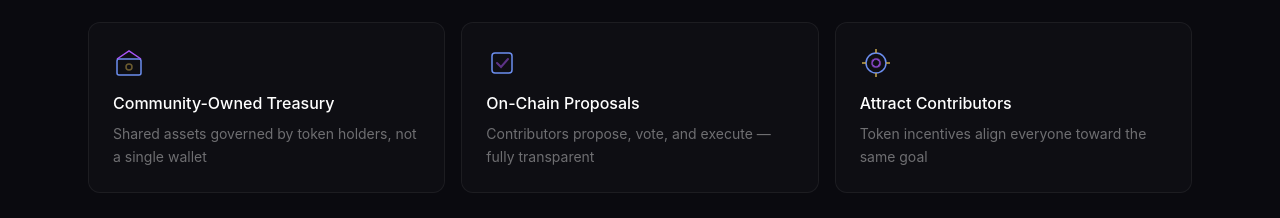
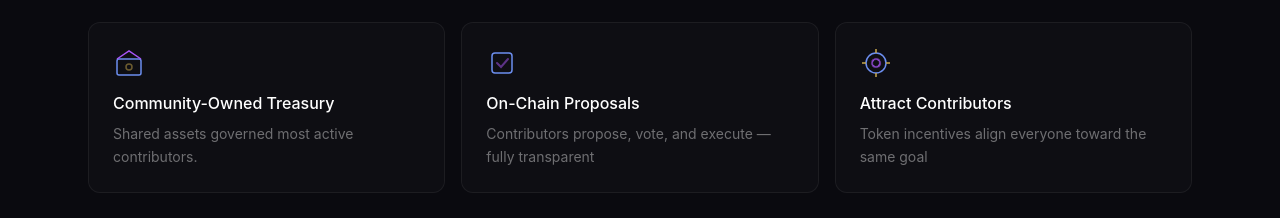
Before and after one commit to n0umen0n/consortiumlab-landing, a Next.js app: page / in a window 1280 px wide. Shown: the part 2160-2378 px from the top of the page. Built offline with nearby package versions, Linux system fonts and the light colour scheme.

Commit message:
Update treasury card copy

```diff
--- a/src/components/WhyConsortium.tsx
+++ b/src/components/WhyConsortium.tsx
@@ -156,7 +156,7 @@ export default function WhyConsortium() {
 
             <div className="grid sm:grid-cols-3 gap-4">
               {[
-                { icon: 'treasury', title: 'Community-Owned Treasury', desc: 'Shared assets governed by token holders, not a single wallet' },
+                { icon: 'treasury', title: 'Community-Owned Treasury', desc: 'Shared assets governed most active contributors.' },
                 { icon: 'proposals', title: 'On-Chain Proposals', desc: 'Contributors propose, vote, and execute — fully transparent' },
                 { icon: 'contributors', title: 'Attract Contributors', desc: 'Token incentives align everyone toward the same goal' },
               ].map((item) => (
```
